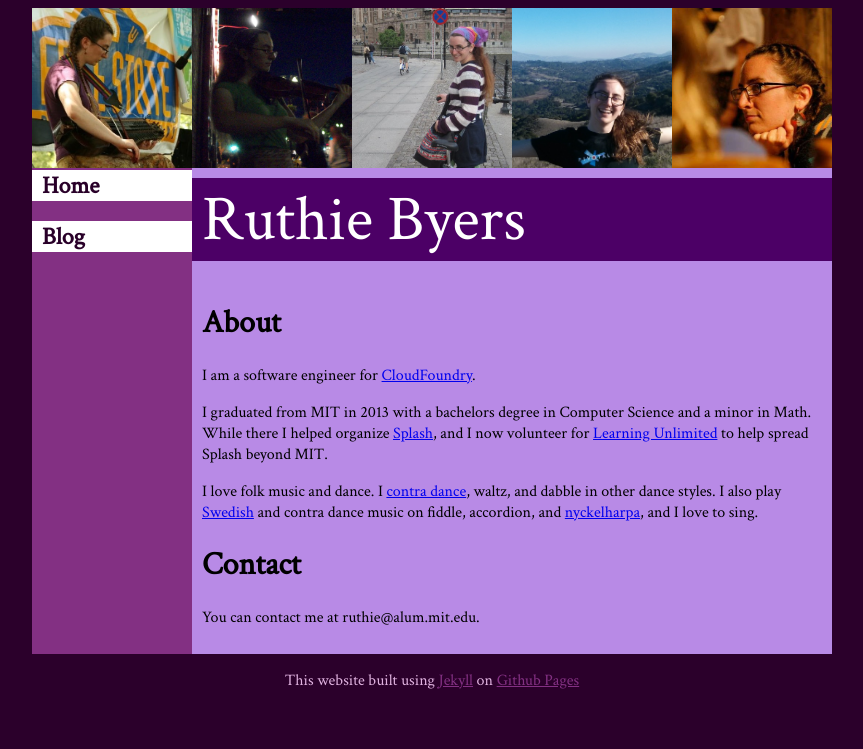
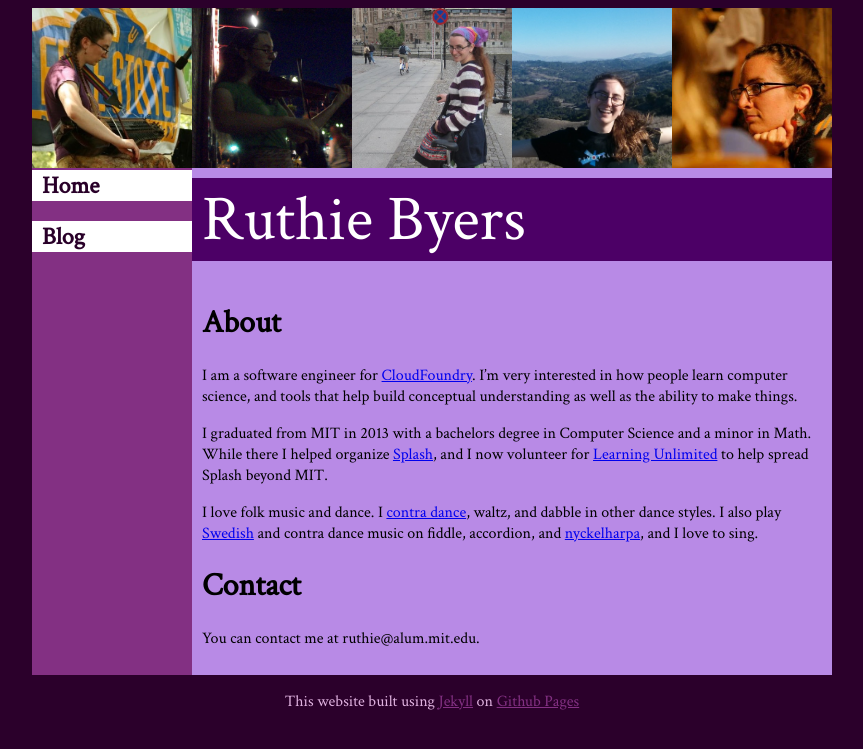
Before and after one commit to ruthie/ruthie.github.io, a Jekyll site: the page built from index.md, in a window 1280 px wide. Shown: the top 749 px of the page, without its empty margins (208-1071 px from the left). Built offline with Jekyll 4.4.1, drawn with Linux system fonts in a browser that asks for light colours.

Commit message:
More text about technical interests.
The one sentence looked kind of lonely there before.

```diff
--- a/index.md
+++ b/index.md
@@ -4,7 +4,7 @@ title:  Home
 ---
 # About
 
-I am a software engineer for [CloudFoundry](http://www.cloudfoundry.com/).
+I am a software engineer for [CloudFoundry](http://www.cloudfoundry.com/).  I'm very interested in how people learn computer science, and tools that help build conceptual understanding as well as the ability to make things.
 
 I graduated from MIT in 2013 with a bachelors degree in Computer Science and a minor in Math.  While there I helped organize [Splash](http://esp.mit.edu/learn/Splash), and I now volunteer for [Learning Unlimited](http://learningu.org) to help spread Splash beyond MIT.
 
```
